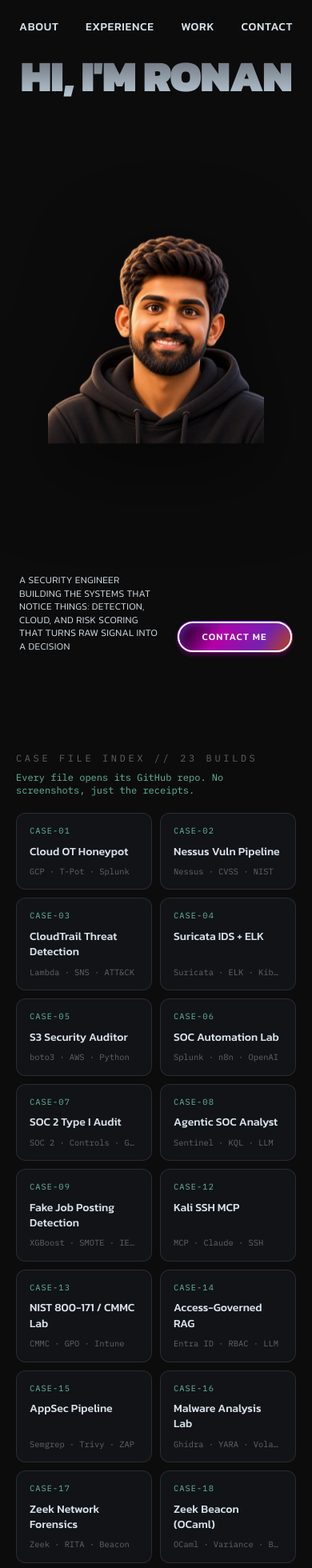
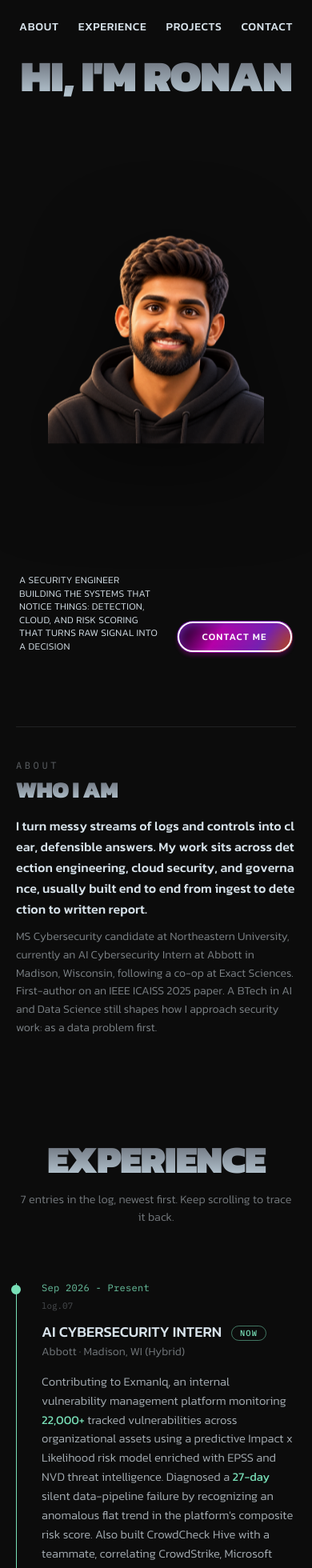
Before and after one commit to ronankongala/portfolio, a React (Vite) app: page / in a window 390 px wide. Shown: the top 1960 px of the page at 80% size. Built offline with nearby package versions, Linux system fonts and the light colour scheme.

Commit message:
Reorder sections: about, experience, projects, selected work
Case grid moves below Experience with its own Projects heading (#projects),
followed by Selected Work. Nav: About, Experience, Projects, Contact.

```diff
--- a/src/App.tsx
+++ b/src/App.tsx
@@ -11,9 +11,9 @@ export default function App() {
     <MotionConfig reducedMotion="user">
       <main style={{ background: '#0C0C0C', overflowX: 'clip' }}>
         <HeroSection />
-        <CaseStripSection />
         <AboutSection />
         <ExperienceSection />
+        <CaseStripSection />
         <WorkSection />
         <ContactSection />
       </main>
--- a/src/data/profile.ts
+++ b/src/data/profile.ts
@@ -12,7 +12,7 @@ export const PROFILE = {
 export const NAV_LINKS = [
   { label: 'About', href: '#about' },
   { label: 'Experience', href: '#experience' },
-  { label: 'Work', href: '#work' },
+  { label: 'Projects', href: '#projects' },
   { label: 'Contact', href: '#contact' },
 ];
 
--- a/src/sections/CaseStripSection.tsx
+++ b/src/sections/CaseStripSection.tsx
@@ -24,10 +24,19 @@ function CaseTile({ item }: { item: (typeof CASE_FILES)[number] }) {
 export default function CaseStripSection() {
   return (
     <section
-      className="bg-[#0C0C0C] px-5 sm:px-8 md:px-10 pt-24 sm:pt-32 md:pt-40 pb-10"
+      id="projects"
+      className="bg-[#0C0C0C] px-5 sm:px-8 md:px-10 pt-4 pb-12"
       aria-label={`Case file index, ${CASE_FILES.length} security builds linking to GitHub`}
     >
       <div className="max-w-7xl mx-auto">
+        <FadeIn
+          as="h2"
+          y={40}
+          className="hero-heading font-black uppercase leading-none tracking-tight text-center mb-10 sm:mb-12"
+          style={{ fontSize: 'clamp(3rem, 12vw, 160px)' }}
+        >
+          Projects
+        </FadeIn>
         <div className="mb-5 flex flex-wrap items-end justify-between gap-2">
           <p className="font-mono text-xs tracking-[0.3em] text-[#D7E2EA]/40 uppercase">
             Case file index // {CASE_FILES.length} builds
```
